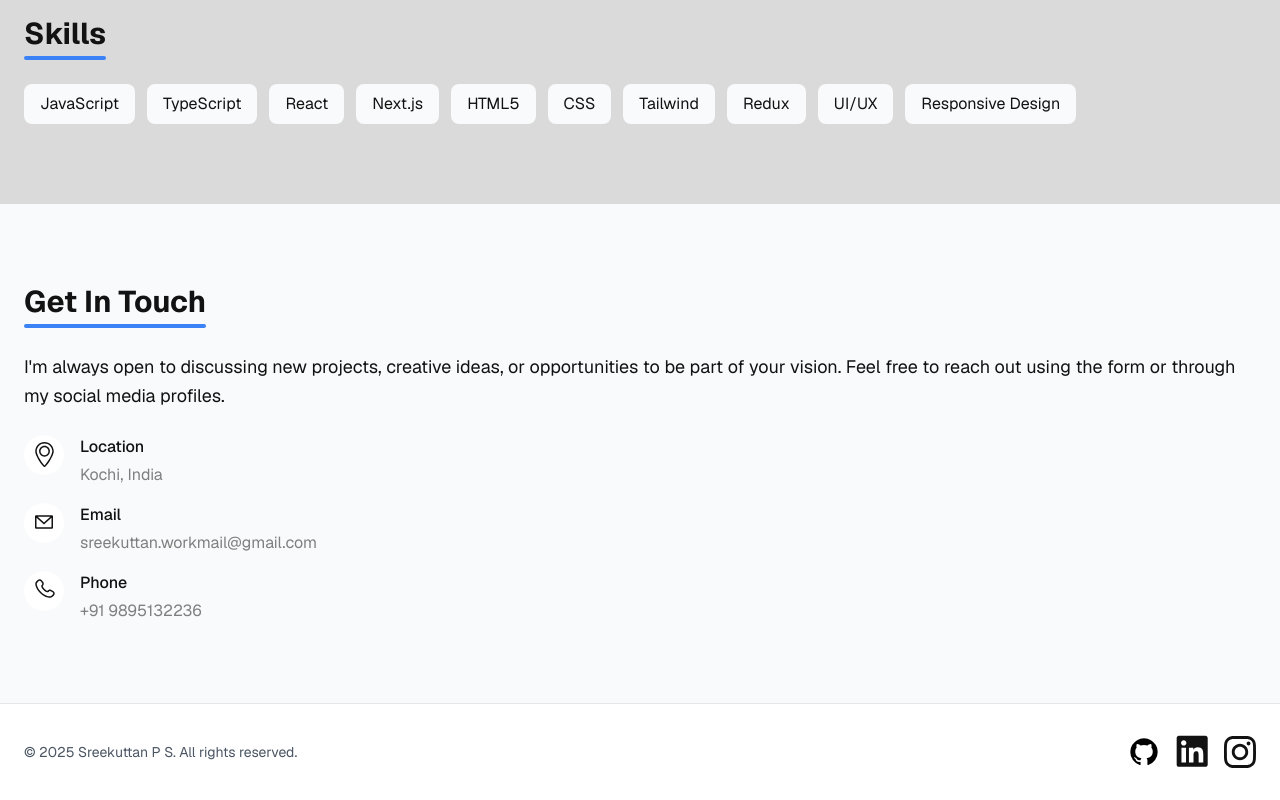
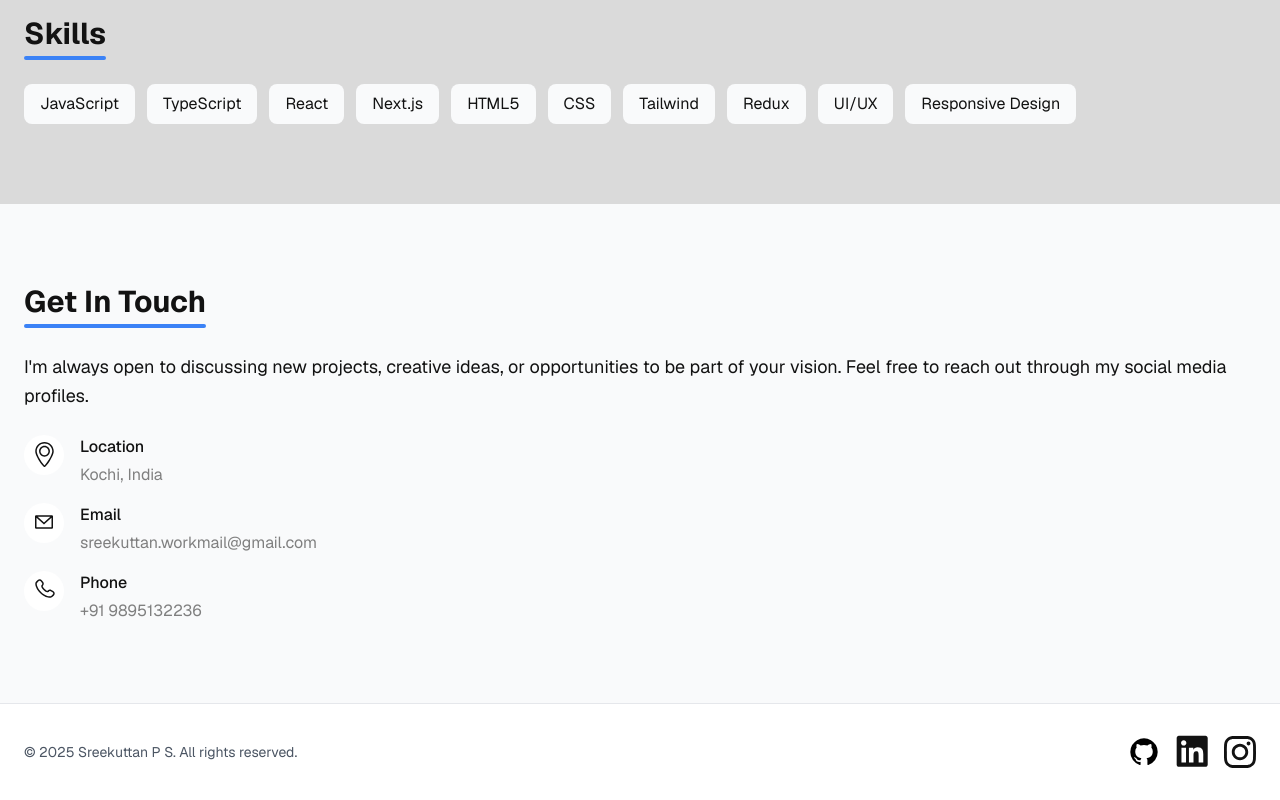
Before and after one commit to SreekuttanPS/portfolio-website, a Next.js app: page / in a window 1280 px wide. Shown: the part 2403-3203 px from the top of the page. Built offline with nearby package versions, Linux system fonts and the light colour scheme.

Commit message:
Text Change

```diff
--- a/src/app/Components/MainSection/GetInTouch.tsx
+++ b/src/app/Components/MainSection/GetInTouch.tsx
@@ -19,7 +19,7 @@ function GetInTouch() {
           <div>
             <p className="text-lg mb-6 leading-relaxed text-primary-color">
               I&apos;m always open to discussing new projects, creative ideas, or opportunities to be
-              part of your vision. Feel free to reach out using the form or through my social media
+              part of your vision. Feel free to reach out through my social media
               profiles.
             </p>
 
```
